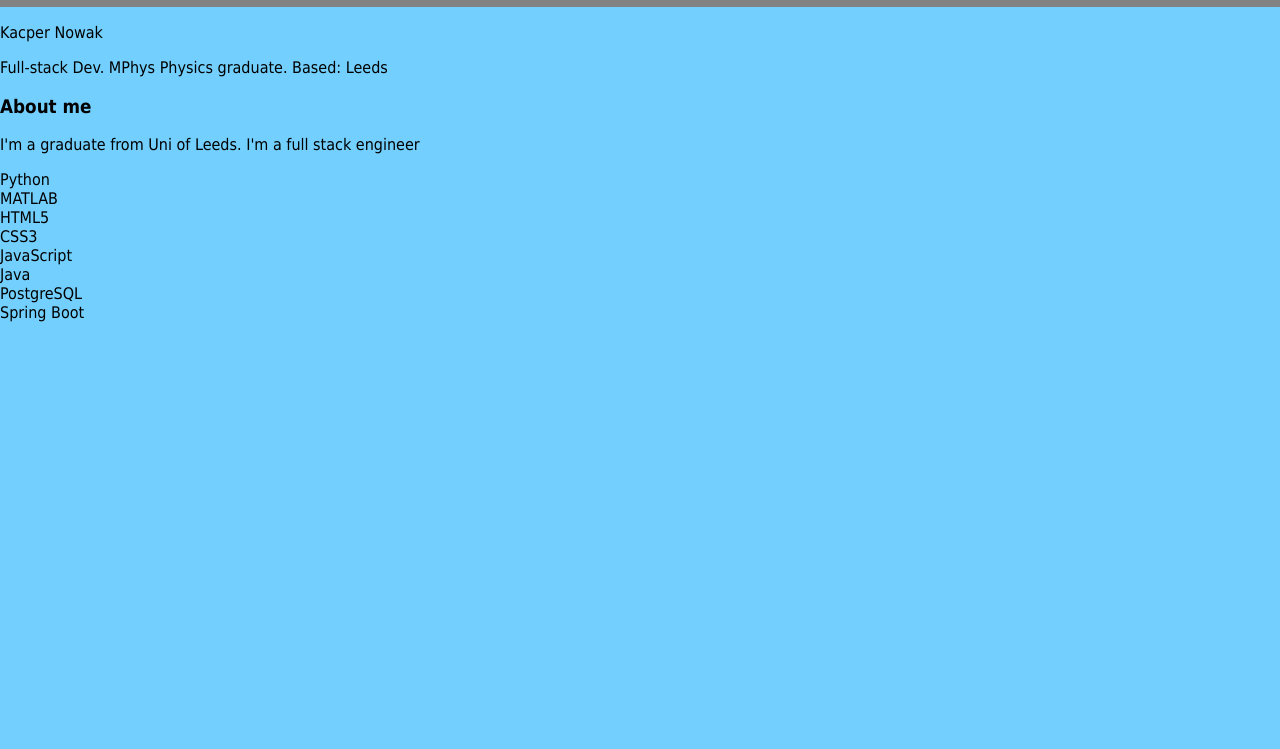
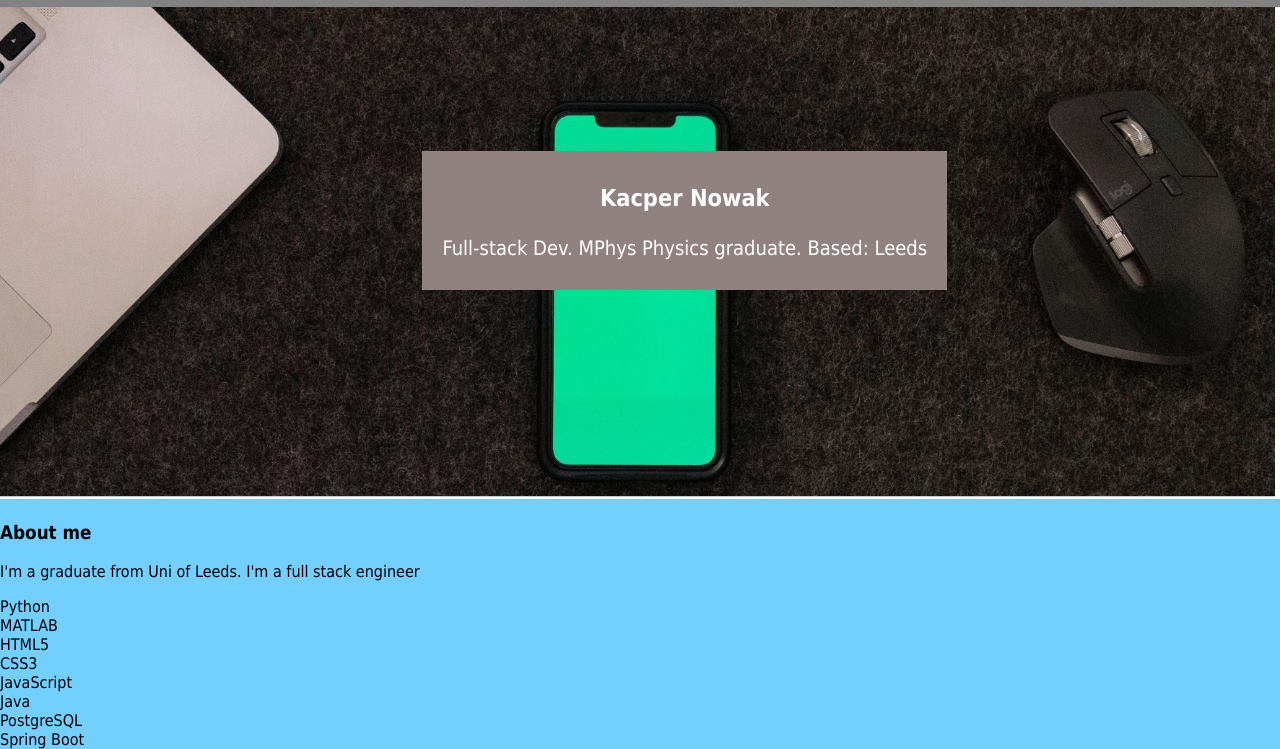
Before and after one commit to KacperProg/portfolio_website, a plain HTML site: page index.html in a window 1280 px wide. Shown: the part 113-862 px from the top of the page. Before the commit the page ends 800 px from the top, so only its background shows below. Drawn offline with Linux system fonts and the light colour scheme.

Commit message:
Added background image and foreground text to title page

```diff
--- a/css/index.css
+++ b/css/index.css
@@ -27,3 +27,15 @@ body {
             margin-right: auto;
             height: 100px;
         }
+
+        .overlay-text{
+            position:absolute;
+            top: 33%;
+            left: 33%;
+            /* transform: translate(-50%,-150%);  */
+            background-color: #918282;
+            color: #fff;
+            padding: 10px 20px;
+            font-size: 20px;
+            text-align: center;
+        }
--- a/index.html
+++ b/index.html
@@ -23,8 +23,11 @@
     </header>
     <section class="main-page">
         <section class="title">
-            <p>Kacper Nowak</p>
-            <p>Full-stack Dev. MPhys Physics graduate. Based: Leeds</p>
+            <img src="/images/computerDesk.jpg" width="100%">
+            <div class="overlay-text">
+                <h1>Kacper Nowak</h1>
+                <p>Full-stack Dev. MPhys Physics graduate. Based: Leeds</p>
+            </div>
         </section>
         <section class="about-me">
             <h1>About me</h1>
```
Also changed, not shown: images/computerDesk.jpg (added), images/computerDesk.jpog.jpg (added), 2 other files.
